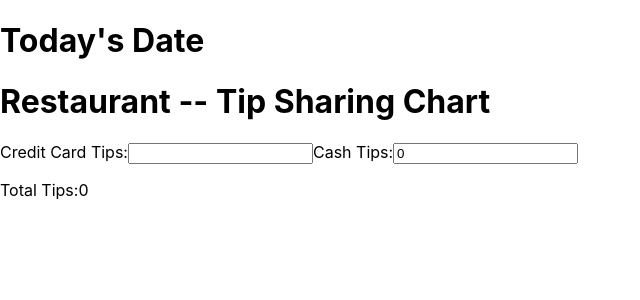
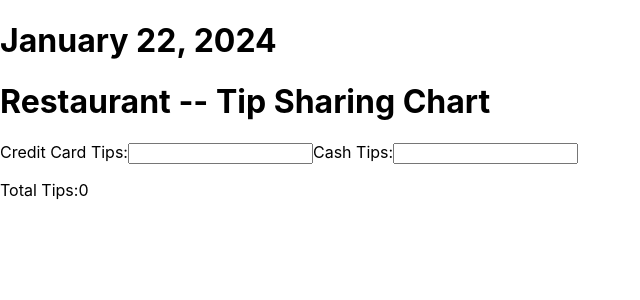
Before and after one commit to elliotdevstudio/React-Tip-Sharing-App, a React (Create React App) app: page / in a window 1280 px wide. Shown: the top 300 px of the page, without its empty margins (0-640 px from the left). Built offline with nearby package versions, Linux system fonts and the light colour scheme.

Commit message:
fixes date formatting with some changes to the recoil state configuration

```diff
--- a/package.json
+++ b/package.json
@@ -12,7 +12,7 @@
     "@types/react-dom": "^18.2.17",
     "react": "^18.2.0",
     "react-dom": "^18.2.0",
-    "react-scripts": "^5.0.1",
+    "react-scripts": "^3.0.1",
     "recoil": "^0.7.7",
     "typescript": "^4.9.5",
     "web-vitals": "^2.1.4"
--- a/src/App.tsx
+++ b/src/App.tsx
@@ -11,6 +11,16 @@ import {
 } from 'recoil';
 
 import './App.css';
+
+const currentDate: Date = new Date();
+const options: Intl.DateTimeFormatOptions = {
+  month: 'long',
+  day: 'numeric',
+  year: 'numeric',
+};
+
+const formattedDate: string = currentDate.toLocaleDateString(undefined, options);
+
 
 const cashTipState: RecoilState<number> = atom({
   key:'cashTipState',
@@ -42,7 +52,7 @@ export default function App() {
 const DailyTipSheet: React.FunctionComponent = () => {
   return (
     <div>
-        <h1>Today's Date</h1><h1>Restaurant -- Tip Sharing Chart</h1>
+        <h1>{formattedDate}</h1><h1>Restaurant -- Tip Sharing Chart</h1>
         <DailyTipEntry />
         {/* <DailyAverages />
         <StaffGroupList /> */}
@@ -78,7 +88,7 @@ const DailyTipSheet: React.FunctionComponent = () => {
       <label>
         Cash Tips:
         <input
-            value={cashTips}
+
           onChange={handleCashTips}
           /></label>
       <p>Total Tips:{tipTotal}</p>
@@ -96,7 +106,7 @@ const DailyTipSheet: React.FunctionComponent = () => {
        *   in pure functions to alter the state. might look like this at
        *   first:
        *
-       *    let groupNames = {
+       *    const groups = [
                 kitchen staff: {
                   employees: [
                     David:{
--- a/src/index.tsx
+++ b/src/index.tsx
@@ -16,4 +16,4 @@ root.render(
 // If you want to start measuring performance in your app, pass a function
 // to log results (for example: reportWebVitals(console.log))
 // or send to an analytics endpoint. Learn more: https://bit.ly/CRA-vitals
-reportWebVitals();
+reportWebVitals(console.log);
```
Also changed, not shown: 1 other file (tests, documents, lock files or other folders). Lines whose indentation alone changed are shown as unchanged.
